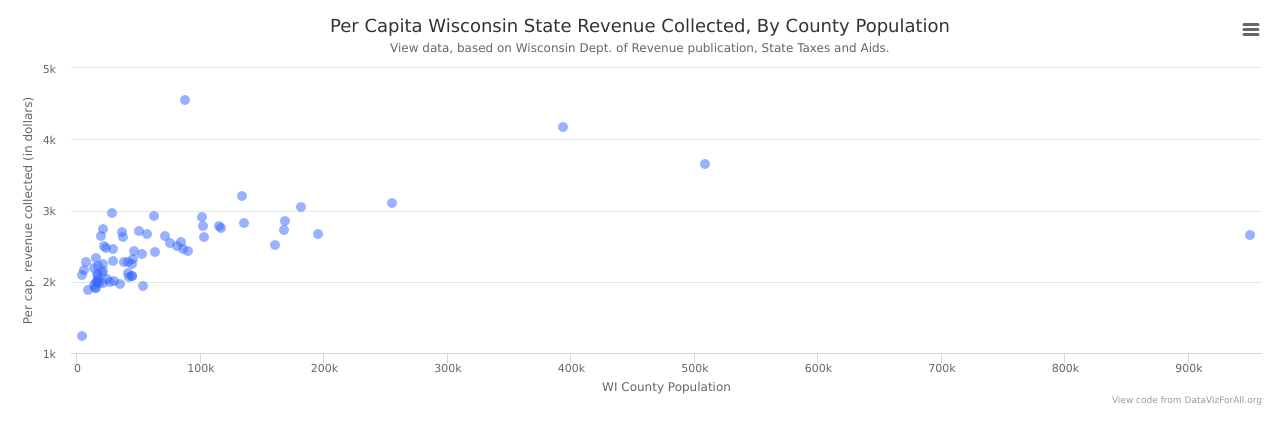
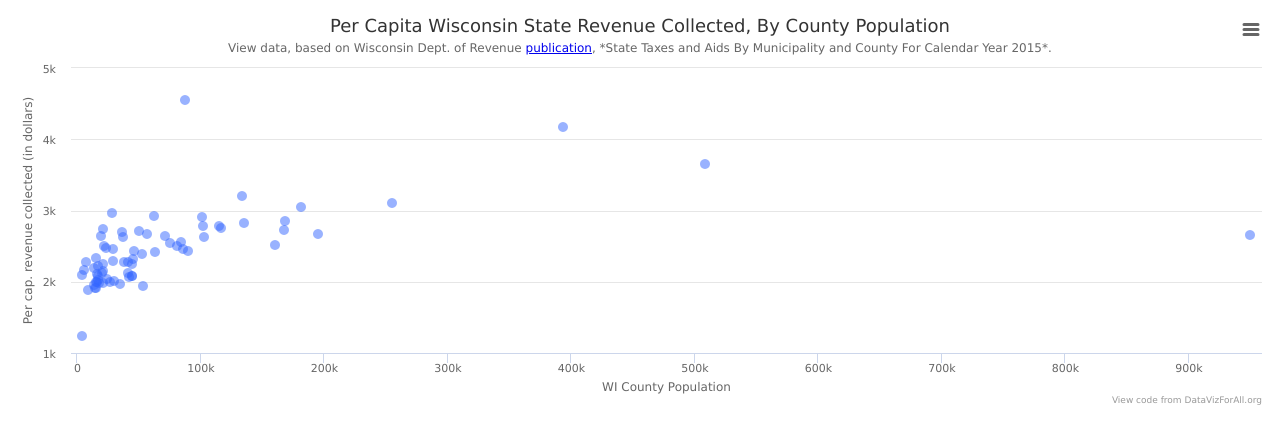
Before and after one commit to ryanjerving/highcharts-scatter-WI-pop-rev, a plain HTML site: page index.html in a window 1280 px wide. Drawn offline with nearby package versions, Linux system fonts and the light colour scheme.

Commit message:
Update index.html

```diff
--- a/index.html
+++ b/index.html
@@ -31,7 +31,7 @@
         },
 
         subtitle: {
-          text: 'View <a href="WIPerCapRev.csv">data</a>, based on Wisconsin Dept. of Revenue publication, State Taxes and Aids.', // EDIT link and text
+          text: 'View <a href="WIPerCapRev.csv">data</a>, based on Wisconsin Dept. of Revenue <a href="https://www.revenue.wi.gov/Pages/Report/s.aspx#state_aids">publication</a>, *State Taxes and Aids By Municipality and County For Calendar Year 2015*.', // EDIT link and text
           useHTML: true
         },
 
```
